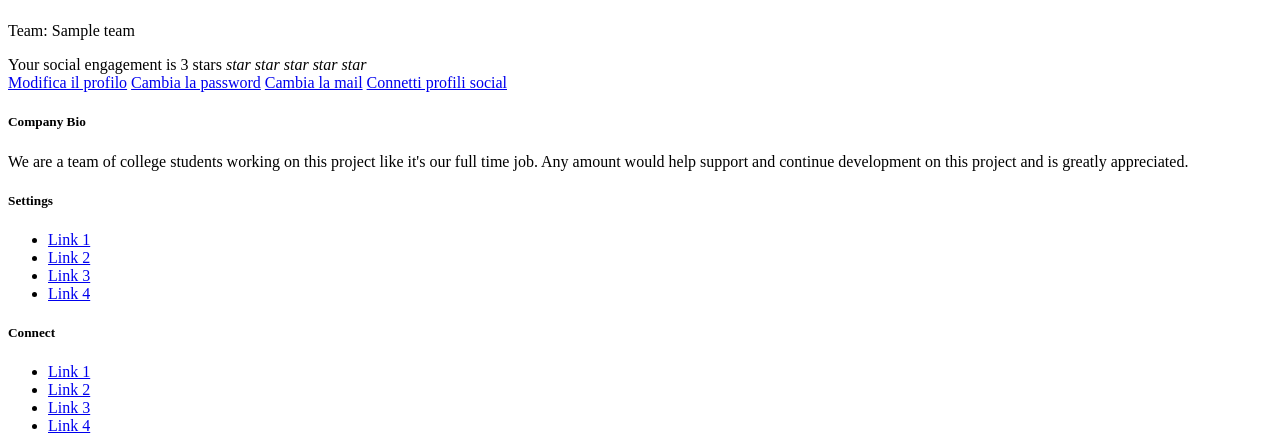
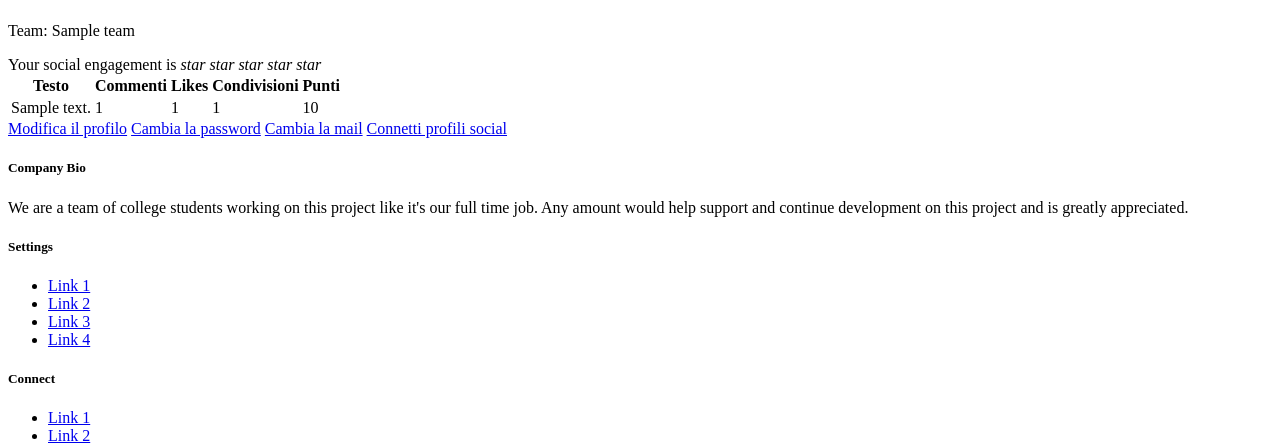
Before and after one commit to parruc/tangoadidas, a Django app: a page that uses adidas/templates/adidas/player_detail.html in a window 1280 px wide. Shown: the part 321-764 px from the top of the page. Run offline with Django 3.2, Linux system fonts and the light colour scheme; a user stored in the database is signed in; tables that the repository leaves empty hold one stand-in row (values such as "Sample post"); parts of the project's set-up code (start-up, migrations or seed data) failed here and were passed over; some libraries are stand-ins or nearby versions.

Commit message:
added posts text/stats to pass facebook permission screencast test

```diff
--- a/adidas/models.py
+++ b/adidas/models.py
@@ -15,7 +15,7 @@ class Player(AbstractUser):
     @property
     def stars(self):
         points = self.get_points()
-        thresholds = [1, 2, 4, 100, 200]
+        thresholds = [100, 200, 400, 800, 2000]
         stars = 0
         for threshold in thresholds:
             if points > threshold:
--- a/adidas/templates/adidas/player_detail.html
+++ b/adidas/templates/adidas/player_detail.html
@@ -7,7 +7,7 @@
 
 {% block content %}
 
-
+<div class="team-memberships">
     {% for membership in memberships %}
     <div class="card horizontal">
         <div class="card-stacked">
@@ -20,13 +20,14 @@
         </div>
     </div>
     {% endfor %}
+</div>
 
 <div class="social-engagement">
 {% with player.stars as stars %}
-Your social engagement is {{ stars }} stars
+Your social engagement is
 {% for count in '12345' %}
     {% if forloop.counter > stars %}
-         <i class="material-icons">star</i>
+         <i class="material-icons grey-text text-lighten-2">star</i>
     {% else %}
          <i class="material-icons yellow-text text-darken-1">star</i>
     {% endif %}
@@ -34,6 +35,27 @@ Your social engagement is {{ stars }} stars
 {% endwith %}
 </div>
 
+<div class="social-recap">
+    <table>
+        <tr>
+            <th>Testo</th>
+            <th>Commenti</th>
+            <th>Likes</th>
+            <th>Condivisioni</th>
+            <th>Punti</th>
+        </tr>
+    {% for post in player.post_set.all %}
+    <tr>
+        <td>{{ post.text|truncatewords_html:50 }}</td>
+        <td>{{ post.comments }}</td>
+        <td>{{ post.likes }}</td>
+        <td>{{ post.shares }}</td>
+        <td>{{ post.points }}</td>
+    </tr>
+    {% endfor %}
+    </table>
+</div>
+
 <a class="btn waves-effect waves-light" href="{% url 'profile_update' %}">Modifica il profilo</a>
 <a class="btn waves-effect waves-light" href="{% url 'account_change_password' %}">Cambia la password</a>
 <a class="btn waves-effect waves-light" href="{% url 'account_email' %}">Cambia la mail</a>
--- a/adidas/views.py
+++ b/adidas/views.py
@@ -57,7 +57,6 @@ class ProfileDetailView(ProfileObjMixin, DetailView):
         context = super(ProfileDetailView, self).get_context_data(**kwargs)
         # Add in a QuerySet of all the books
         context['memberships'] = context["player"].teammembership_set.all()
-
         return context
 
 
--- a/socialcrawler/management/commands/crawl_instagram.py
+++ b/socialcrawler/management/commands/crawl_instagram.py
@@ -34,7 +34,7 @@ class Command(BaseCommand):
                 post_id = instagram_post["id"]
                 try:
                     post = Post.objects.get(provider="instagram",
-                                               uid=post_id)
+                                            uid=post_id)
                     updated += 1
                 except Post.DoesNotExist:
                     images = instagram_post["images"]
--- a/tangoadidas/settings.py
+++ b/tangoadidas/settings.py
@@ -25,13 +25,12 @@ import os
 # https://docs.djangoproject.com/en/1.10/ref/settings/#databases
 DATABASES = {
     'default': {
-        'ENGINE': 'django.db.backends.mysql',
+        'ENGINE': 'django.db.backends.postgresql_psycopg2',
         'NAME': DB_NAME,
         'USER': DB_USER,
         'PASSWORD': DB_PASSWORD,
         'HOST': 'db',
-        'PORT': '3306',
-        'OPTIONS': {'init_command': "SET sql_mode='STRICT_TRANS_TABLES'"},
+        'PORT': '',
     }
 }
 
--- a/tangoadidas/wsgi.py
+++ b/tangoadidas/wsgi.py
@@ -22,6 +22,6 @@ application = get_wsgi_application()
 
 
 register_signal(1, "worker", crawl_facebook)
-add_timer(1, 30)
+add_timer(1, 3600)
 register_signal(2, "worker", crawl_instagram)
-add_timer(2, 30)
+add_timer(2, 3600)
```
Lines whose indentation alone changed are shown as unchanged.
